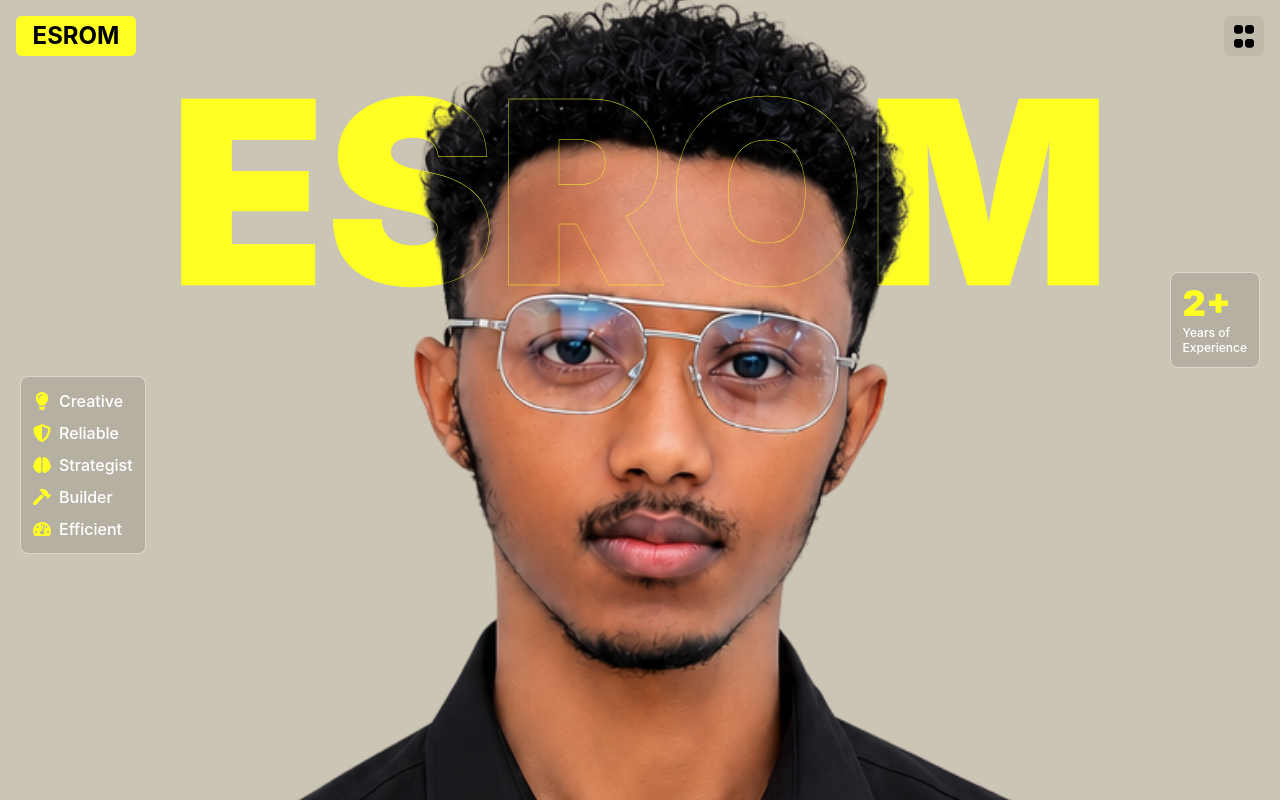
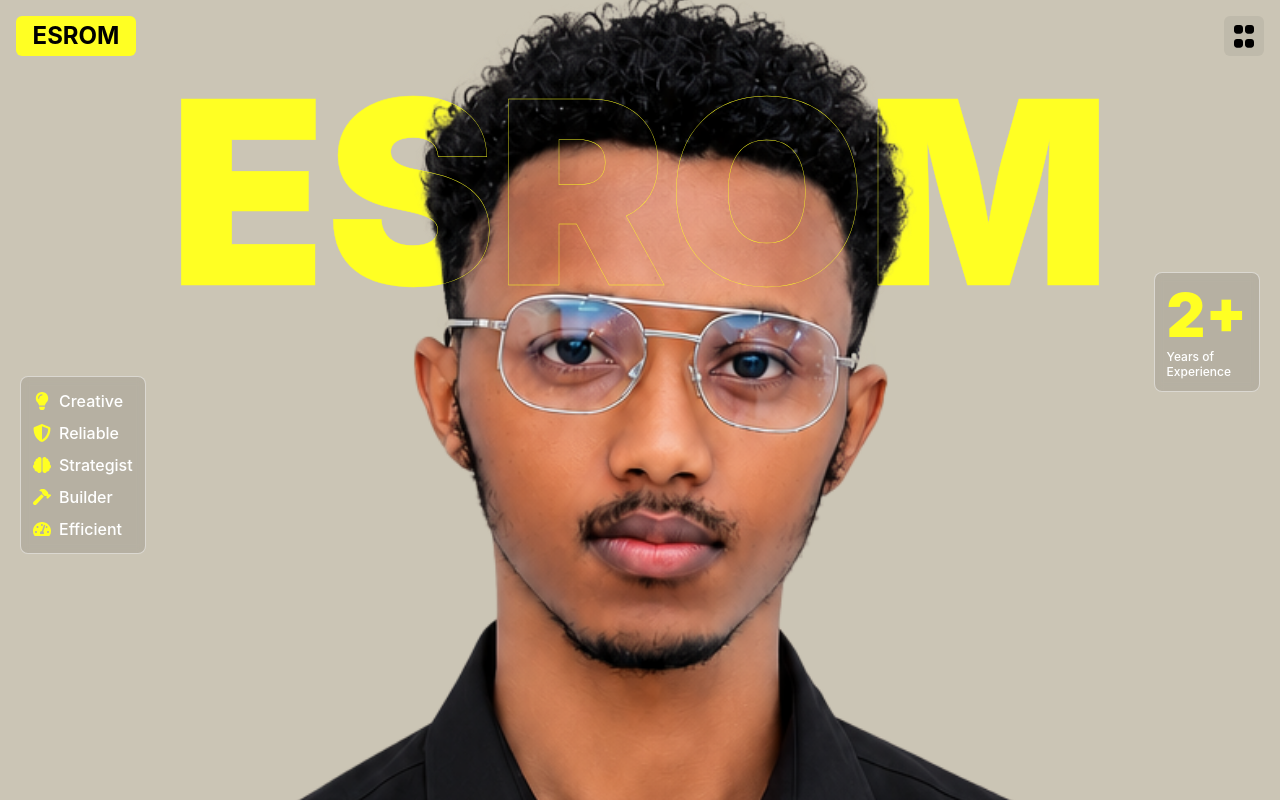
Before and after one commit to Esuye302/esrom, a React (Vite) app: page / in a window 1280 px wide. Built offline with nearby package versions, Linux system fonts and the light colour scheme.

Commit message:
hero section finished

```diff
--- a/src/sections/Hero.tsx
+++ b/src/sections/Hero.tsx
@@ -58,7 +58,7 @@ const Hero = () => {
       </div>
       <div className="absolute right-5 top-[34%] z-30">
         <div className="rounded-lg border border-white/50 bg-black/10 p-3 backdrop-blur-xs text-white">
-          <p className="text-4xl font-black leading-none text-primary">2+</p>
+          <p className="text-6xl font-black leading-none text-primary">2+</p>
 
           <p className="mt-1 text-xs font-medium leading-tight">
             Years of
```
